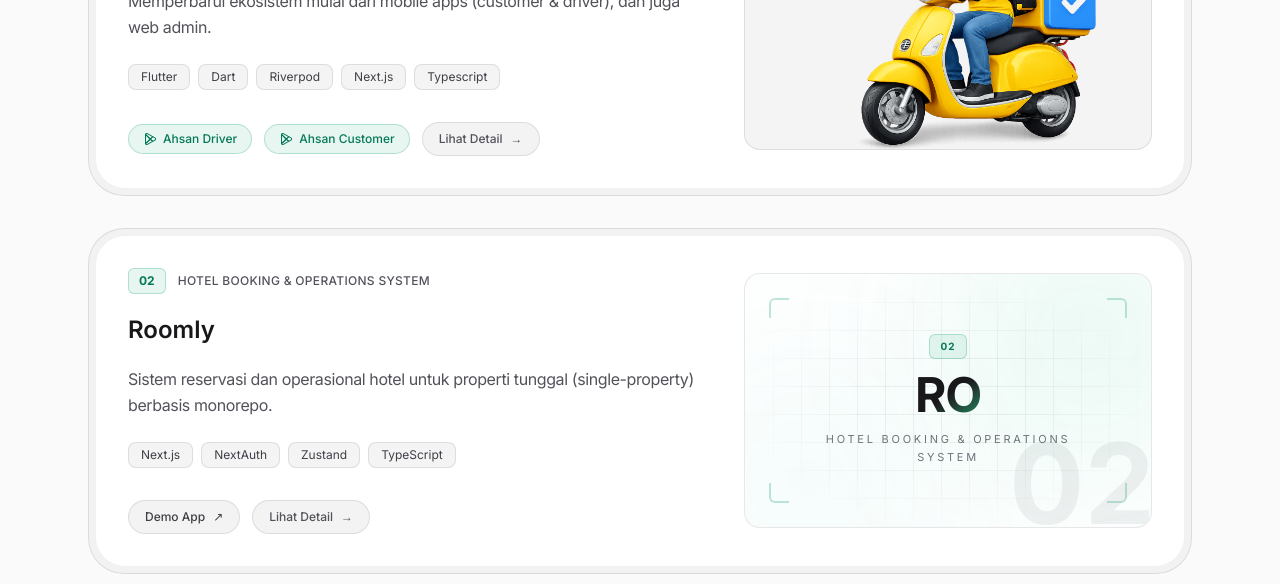
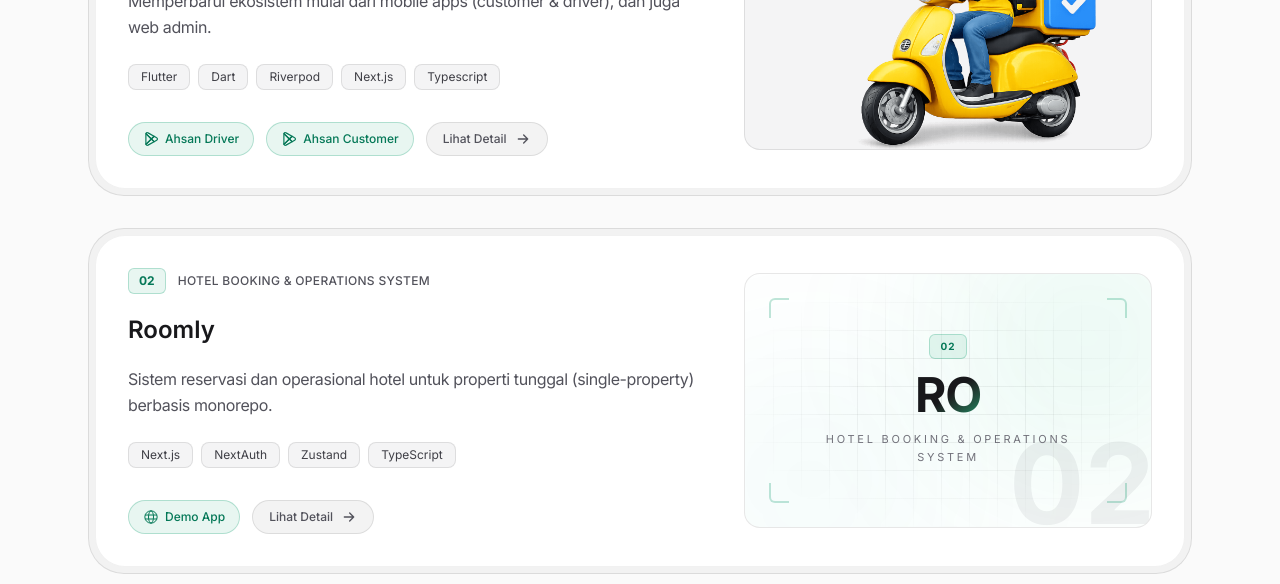
Before and after one commit to aldnazr/portofoliov2, a Next.js app: page / in a window 1280 px wide. Shown: the part 1560-2144 px from the top of the page. Built offline with nearby package versions, Linux system fonts and the light colour scheme.

Commit message:
feat(ui): add ProjectActionLink and reusable icons
Extract action links and SVG icons (PlayStore, Browser) into reusable components to reduce code duplication in ProjectCard.

```diff
--- a/components/icons.tsx
+++ b/components/icons.tsx
@@ -74,3 +74,49 @@ export function ArrowIcon({
     </svg>
   );
 }
+
+export function PlayStoreIcon({
+  className,
+  ...props
+}: SVGProps<SVGSVGElement>) {
+  return (
+    <svg
+      className={className ?? "size-5 shrink-0"}
+      viewBox="0 0 48 48"
+      fill="none"
+      strokeWidth="3.5"
+      strokeLinecap="round"
+      strokeLinejoin="round"
+      stroke="currentColor"
+      aria-hidden="true"
+      {...props}
+    >
+      <path d="m25.0274,24.0519l-16.2624,15.8333h0c.5191,1.765,2.1803,3.1148,4.153,3.1148.8306,0,1.5574-.2077,2.1803-.6229h0l18.1694-10.2787-8.2403-8.0464Z" />
+      <path d="m40.9508,20.2623h0l-7.7869-4.4645-8.1365,8.2541,8.2403,8.0464,7.7869-4.3607c1.3497-.7268,2.2842-2.1803,2.2842-3.7377-.1038-1.5574-1.0383-3.0109-2.388-3.7377Z" />
+      <path d="m8.765,8.1148c-.1038.3115-.1038.7268-.1038,1.1421v29.5902c0,.4153,0,.7268.1038,1.1421l16.2624-15.9372L8.765,8.1148Z" />
+      <path d="m25.0274,24.0519l8.1365-8.2541L15.2022,5.623c-.623-.4153-1.4536-.623-2.2842-.623-1.9727,0-3.7377,1.3497-4.153,3.1148h0l16.2624,15.9372Z" />
+    </svg>
+  );
+}
+
+export function BrowserIcon({ className, ...props }: SVGProps<SVGSVGElement>) {
+  return (
+    <svg
+      viewBox="0 0 192 192"
+      fill="none"
+      stroke="currentColor"
+      className={className ?? "size-5 shrink-0"}
+      aria-hidden="true"
+      {...props}
+    >
+      <circle cx="96" cy="96" r="74" strokeWidth={12} />
+      <ellipse cx="96" cy="96" rx="30" ry="74" strokeWidth={12} />
+      <path
+        strokeLinecap="round"
+        strokeLinejoin="round"
+        strokeWidth={12}
+        d="M28 72h136M28 120h136"
+      />
+    </svg>
+  );
+}
--- /dev/null
+++ b/components/project-action-link.tsx
@@ -0,0 +1,25 @@
+import type { AnchorHTMLAttributes, ReactNode } from "react";
+
+type ProjectActionLinkProps = AnchorHTMLAttributes<HTMLAnchorElement> & {
+  href: string;
+  children: ReactNode;
+};
+
+export default function ProjectActionLink({
+  href,
+  children,
+  className = "",
+  ...props
+}: ProjectActionLinkProps) {
+  return (
+    <a
+      href={href}
+      target="_blank"
+      rel="noopener noreferrer"
+      className={`relative z-20 inline-flex items-center gap-1.5 px-3.5 py-2 rounded-full bg-accent-wash border border-accent-wash-border text-accent-strong text-xs font-medium hover:bg-accent-wash-strong transition-colors ${className}`.trim()}
+      {...props}
+    >
+      {children}
+    </a>
+  );
+}
--- a/components/project-card.tsx
+++ b/components/project-card.tsx
@@ -3,6 +3,8 @@ import Image from "next/image";
 import type { Project } from "@/data/types";
 import { slugifyProject } from "@/data/projects";
 import ProjectVisual from "@/components/project-visual";
+import { ArrowIcon, BrowserIcon, GithubIcon, PlayStoreIcon } from "./icons";
+import ProjectActionLink from "./project-action-link";
 
 export default function ProjectCard({
   item,
@@ -57,57 +59,26 @@ export default function ProjectCard({
 
           <div className="relative pt-2 sm:pt-3 flex flex-wrap items-center gap-3">
             {item.playStoreUrl?.map((ps, i) => (
-              <a
-                key={i}
-                href={ps.url}
-                target="_blank"
-                rel="noopener noreferrer"
-                className="relative z-20 inline-flex items-center gap-1.5 px-3.5 py-1.5 rounded-full bg-accent-wash border border-accent-wash-border text-accent-strong text-xs font-medium hover:bg-accent-wash-strong transition-colors"
-              >
-                <svg
-                  className="size-3.5 shrink-0 stroke-current"
-                  viewBox="0 0 48 48"
-                  fill="none"
-                  strokeWidth="3.5"
-                  strokeLinecap="round"
-                  strokeLinejoin="round"
-                  aria-hidden="true"
-                >
-                  <path d="m25.0274,24.0519l-16.2624,15.8333h0c.5191,1.765,2.1803,3.1148,4.153,3.1148.8306,0,1.5574-.2077,2.1803-.6229h0l18.1694-10.2787-8.2403-8.0464Z" />
-                  <path d="m40.9508,20.2623h0l-7.7869-4.4645-8.1365,8.2541,8.2403,8.0464,7.7869-4.3607c1.3497-.7268,2.2842-2.1803,2.2842-3.7377-.1038-1.5574-1.0383-3.0109-2.388-3.7377Z" />
-                  <path d="m8.765,8.1148c-.1038.3115-.1038.7268-.1038,1.1421v29.5902c0,.4153,0,.7268.1038,1.1421l16.2624-15.9372L8.765,8.1148Z" />
-                  <path d="m25.0274,24.0519l8.1365-8.2541L15.2022,5.623c-.623-.4153-1.4536-.623-2.2842-.623-1.9727,0-3.7377,1.3497-4.153,3.1148h0l16.2624,15.9372Z" />
-                </svg>
+              <ProjectActionLink key={i} href={ps.url}>
+                <PlayStoreIcon className="size-4 shrink-0" />
                 <span>{ps.title}</span>
-              </a>
+              </ProjectActionLink>
             ))}
             {!item.demoUrl && item.sourceUrl && (
-              <a
-                href={item.sourceUrl}
-                target="_blank"
-                rel="noopener noreferrer"
-                className="relative z-20 inline-flex items-center gap-2 px-4 py-2 rounded-full bg-overlay border border-hairline text-foreground-soft text-xs font-medium hover:bg-overlay-strong hover:text-foreground transition-colors"
-              >
+              <ProjectActionLink href={item.sourceUrl}>
+                <GithubIcon className="size-4 shrink-0" />
                 <span>Repository GitHub</span>
-                <span className="text-xs">↗</span>
-              </a>
+              </ProjectActionLink>
             )}
             {item.demoUrl && (
-              <a
-                href={item.demoUrl}
-                target="_blank"
-                rel="noopener noreferrer"
-                className="relative z-20 inline-flex items-center gap-2 px-4 py-2 rounded-full bg-overlay border border-hairline text-foreground-soft text-xs font-medium hover:bg-overlay-strong hover:text-foreground transition-colors"
-              >
+              <ProjectActionLink href={item.demoUrl}>
+                <BrowserIcon className="size-4 shrink-0" />
                 <span>Demo App</span>
-                <span className="text-xs">↗</span>
-              </a>
+              </ProjectActionLink>
             )}
             <button className="group inline-flex items-center gap-2 px-4 py-2 rounded-full bg-overlay border border-hairline text-muted text-xs font-medium group-hover:text-accent-strong group-hover:border-accent-wash-border transition-colors">
               <span>Lihat Detail</span>
-              <span className="text-xs group-hover:translate-x-0.5 transition-transform">
-                →
-              </span>
+              <ArrowIcon direction="right" className="size-4" />
             </button>
           </div>
         </div>
```
